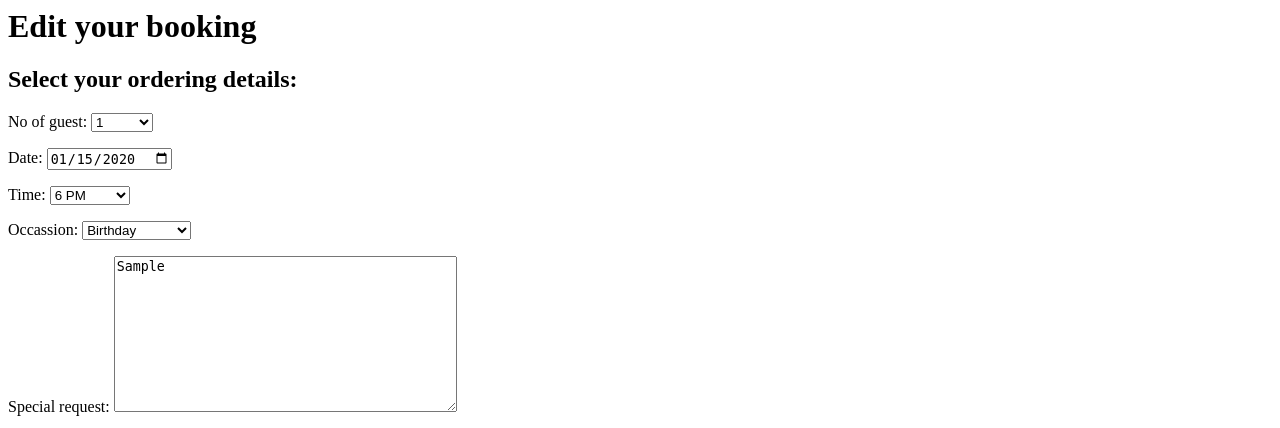
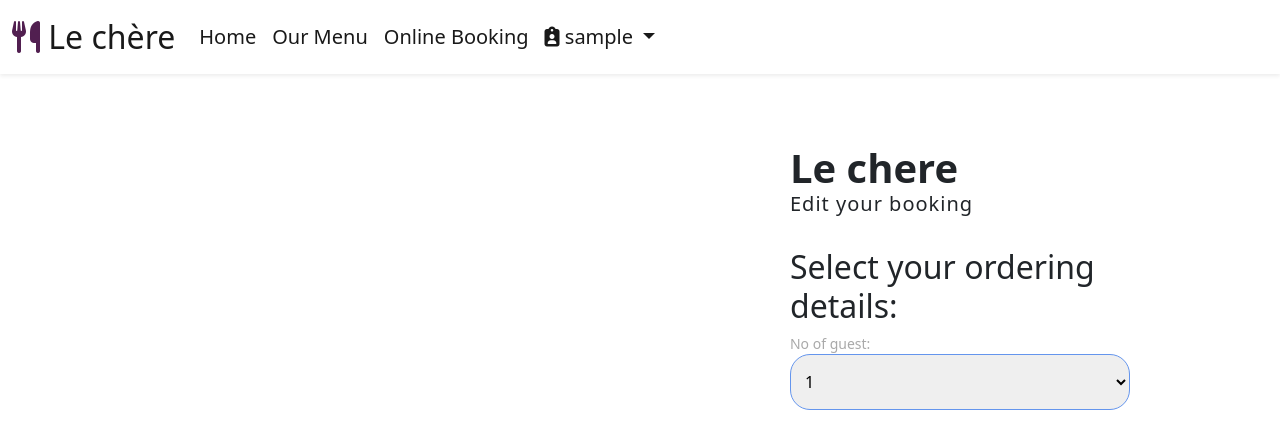
Before and after one commit to MariaJoannaArnesson/restaurant_booking_system, a Django app: page /edit_booking/1 in a window 1280 px wide. Shown: the top 428 px of the page. Run offline with Django 3.2, Linux system fonts and the light colour scheme; a user stored in the database is signed in; tables that the repository leaves empty hold one stand-in row (values such as "Sample post"); one stand-in notice (Sample message) is shown; some libraries are stand-ins or nearby versions.

Commit message:
Updated edit_booking.html and online_booking.html with form action

```diff
--- a/templates/base.html
+++ b/templates/base.html
@@ -68,6 +68,7 @@
 
 
     </header>
+
     <div class="container">
         <div class="row">
             <div class="col-md-8 offset-md-2">
@@ -173,5 +174,6 @@
         });
 
     </script>
+     <script src="static/js/script.js"></script>
   </body>
 </html>
--- a/templates/edit_booking.html
+++ b/templates/edit_booking.html
@@ -1,13 +1,39 @@
+{% extends 'base.html' %}
+{% load static %}
 
+{% block head %}
+<title> Edit Booking </title>
+{% endblock %}
 
+{% block body %}
+<section class="v-100">
+    <div class="container-fluid h-custom">
+      <div class="row d-flex justify-content-center align-items-center h-100">
+        <div class="col-md-9 col-lg-6 col-xl-5">
+          <img src="https://img.freepik.com/free-vector/waiters-concept-illustration_114360-2908.jpg?w=1060&t=st=1684266496~exp=1684267096~hmac=5f7ce09bf9265ee365e209700bfa6258f97461744c5fa1aec14eab988542d737"
+            class="img-fluid" alt="Sample image">
+        </div>
+        <div class="col-md-8 col-lg-6 col-xl-4 offset-xl-1">
+          <form method='post' action="{% url 'mybookings' %}">
 
+            <span class="h1 fw-bold mb-0">Le chere</span>
 
-<h1>Edit your booking</h1>
+          <h5 class="fw-normal mb-3 pb-3" style="letter-spacing: 1px;">Edit your booking</h5>
           <h2>Select your ordering details: </h2>
             <form method="post">
                 {% csrf_token %}
                 {{ form.as_p }}
 
-    <button type="submit">Edit reservation</button>
+                <button class="btn btn-primary" type="submit">Add reservation</button>
+
 
             </form>
+            </div>
+          </div>
+        </div>
+
+      </section>
+
+
+
+      {%endblock%}
--- a/templates/online_booking.html
+++ b/templates/online_booking.html
@@ -2,7 +2,7 @@
 {% load static %}
 
 {% block head %}
-<title>Home</title>
+<title> Online Booking </title>
 {% endblock %}
 
 {% block body %}
@@ -16,7 +16,7 @@
           class="img-fluid" alt="Sample image">
       </div>
       <div class="col-md-8 col-lg-6 col-xl-4 offset-xl-1">
-        <form method='post' action="{% url 'mybookings' %}">
+        <form method='post' action="{% url 'online_booking' %}">
 
           <span class="h1 fw-bold mb-0">Le chere</span>
 
@@ -26,7 +26,7 @@
         {{ form.as_p }}
 
 
-            <button class="btn btn-primary btn-block fa-lg gradient-custom-2 mb-3" type="submit">Add reservation</button>
+            <button class="btn btn-primary" type="submit">Add reservation</button>
 
 
       </form>
```
Also changed, not shown: templates/mybookings.html (+8 -13 lines). Lines whose indentation alone changed are shown as unchanged.
